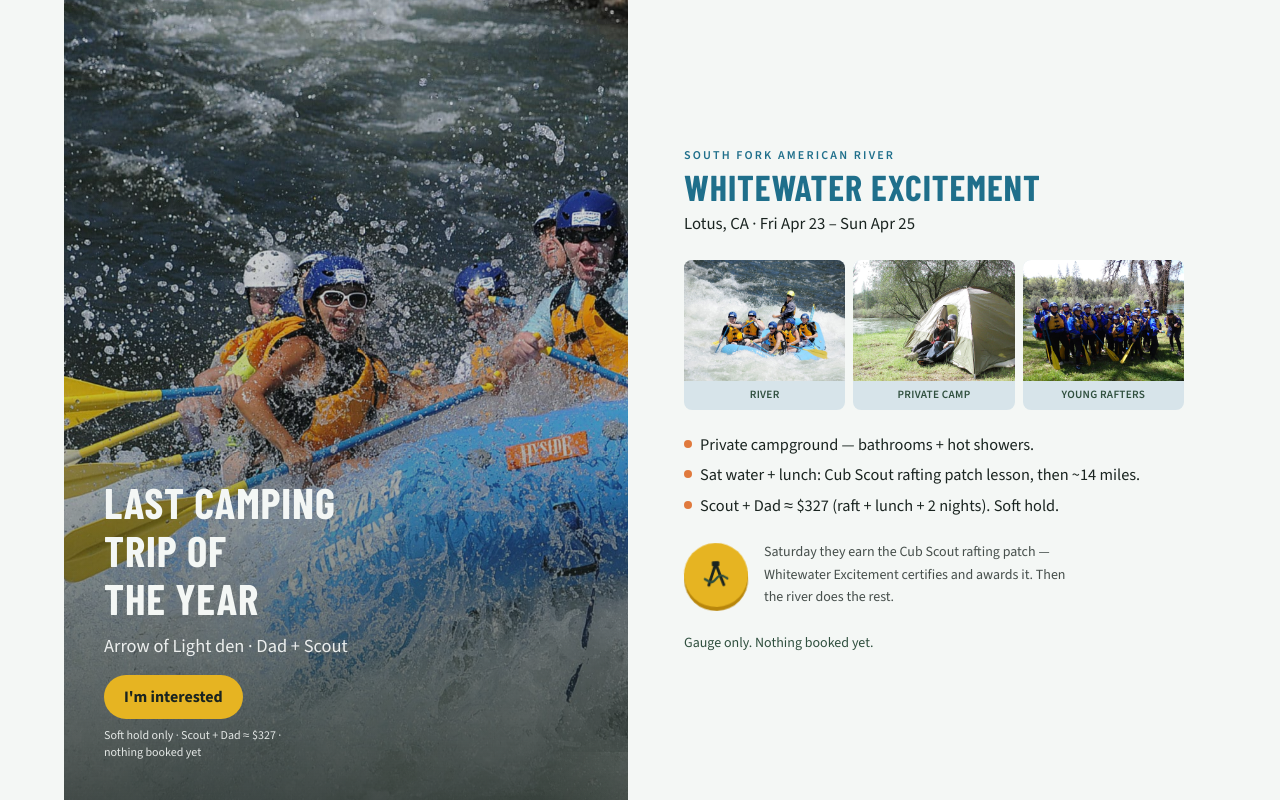
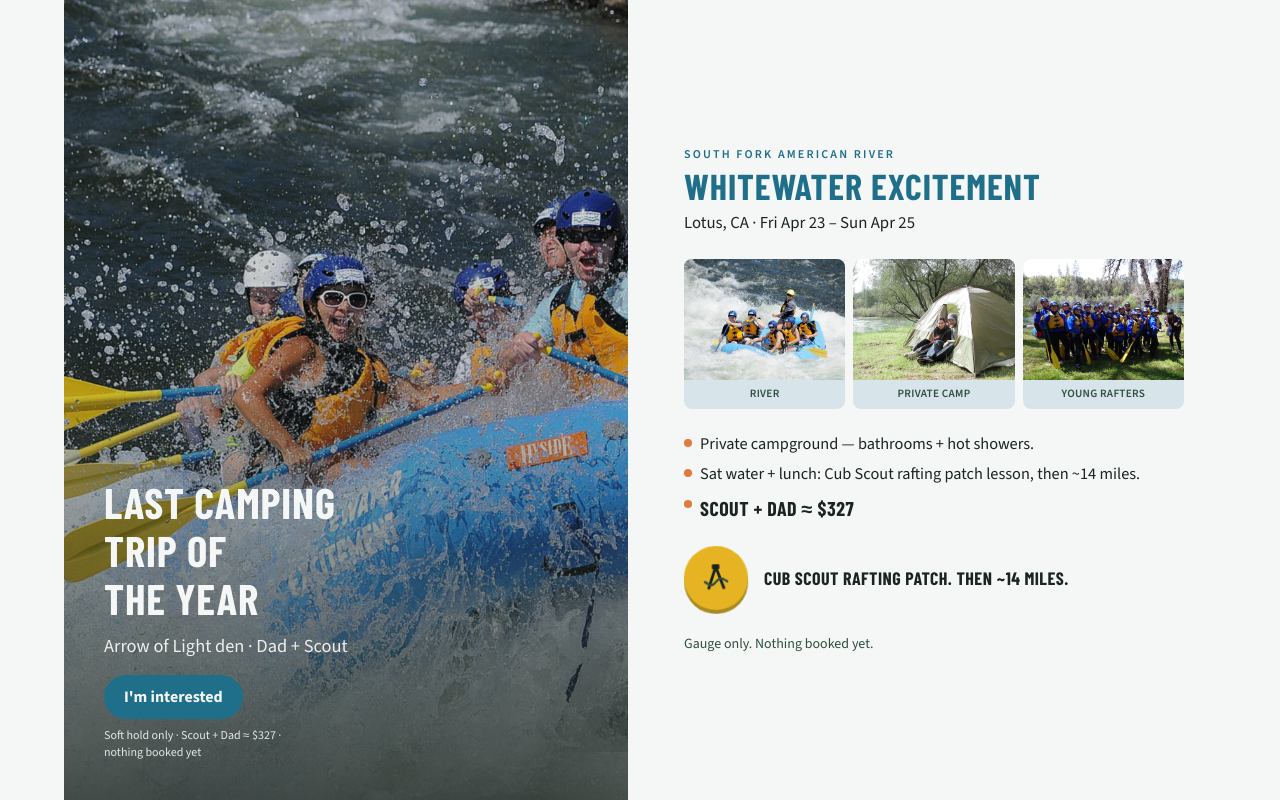
Before and after one commit to genemagg10/camping-trip, a Next.js app: page / in a window 1280 px wide. Shown: the top 800 px of the page. Built offline with nearby package versions, Linux system fonts and the light colour scheme; a web font is replaced by a local one.

Commit message:
Lock Dieter postcard tokens v1 into the theme
Canonical :root hexes, river for headlines and the I'm interested CTA,
patch gold only on the stamp beat, heavier short lines for price and
patch. Motion v1 unchanged.

Co-authored-by: maggio.xyz <genemagg10@users.noreply.github.com>

```diff
--- a/app/globals.css
+++ b/app/globals.css
@@ -1,15 +1,26 @@
 @import "tailwindcss";
 
+/* Dieter postcard tokens v1 — do not drift these hexes. */
+:root {
+  --foam: #f4f7f5;
+  --river: #1f6f8b;
+  --sky: #7ec8e3;
+  --forest: #2f4f3e;
+  --ink: #1a2420;
+  --patch-gold: #e6b422;
+  --ember: #e07a3d;
+  --mist: #d7e4ea;
+}
+
 @theme inline {
-  --color-foam: #f4f7f5;
-  --color-river: #1f6f8b;
-  --color-sky: #7ec8e3;
-  --color-forest: #2f4f3e;
-  --color-ink: #1a2420;
-  --color-gold: #e6b422;
-  --color-ember: #e07a3d;
-  --color-mist: #d7e4ea;
-  --color-raft: #2896d2;
+  --color-foam: var(--foam);
+  --color-river: var(--river);
+  --color-sky: var(--sky);
+  --color-forest: var(--forest);
+  --color-ink: var(--ink);
+  --color-gold: var(--patch-gold);
+  --color-ember: var(--ember);
+  --color-mist: var(--mist);
   --font-display: var(--font-display);
   --font-sans: var(--font-body);
 }
@@ -165,13 +176,13 @@ h3,
 
 @keyframes cta-once {
   0% {
-    box-shadow: 0 0 0 0 rgba(230, 180, 34, 0);
+    box-shadow: 0 0 0 0 rgb(31 111 139 / 0);
   }
   40% {
-    box-shadow: 0 0 0 8px rgba(230, 180, 34, 0.35);
+    box-shadow: 0 0 0 8px rgb(31 111 139 / 0.32);
   }
   100% {
-    box-shadow: 0 0 0 0 rgba(230, 180, 34, 0);
+    box-shadow: 0 0 0 0 rgb(31 111 139 / 0);
   }
 }
 
--- a/components/AchievementStamp.tsx
+++ b/components/AchievementStamp.tsx
@@ -30,7 +30,7 @@ export function AchievementStamp() {
   return (
     <div
       ref={mark}
-      className="achieve-stamp inline-flex size-16 shrink-0 items-center justify-center rounded-full bg-gold text-ink shadow-[0_4px_0_#b8860b]"
+      className="achieve-stamp inline-flex size-16 shrink-0 items-center justify-center rounded-full bg-gold text-ink shadow-[0_4px_0_color-mix(in_srgb,var(--patch-gold)_70%,var(--ink))]"
       aria-hidden
     >
       <svg viewBox="0 0 64 64" className="size-10" aria-hidden>
@@ -45,11 +45,11 @@ export function AchievementStamp() {
         <path
           d="M14 38c10 7 12 7 18 0s8-7 18 0"
           fill="none"
-          stroke="#2F4F3E"
+          stroke="var(--forest)"
           strokeWidth="3.5"
           strokeLinecap="round"
         />
-        <rect x="26" y="10" width="12" height="8" rx="2" fill="#1A2420" />
+        <rect x="26" y="10" width="12" height="8" rx="2" fill="var(--ink)" />
       </svg>
     </div>
   );
--- a/components/Postcard.tsx
+++ b/components/Postcard.tsx
@@ -85,7 +85,7 @@ export function Postcard() {
           <a
             ref={cta}
             href="#rsvp"
-            className="mt-4 inline-flex min-h-11 w-fit items-center rounded-full bg-gold px-5 py-2.5 text-base font-bold text-ink"
+            className="mt-4 inline-flex min-h-11 w-fit items-center rounded-full bg-river px-5 py-2.5 text-base font-bold text-foam"
           >
             I&apos;m interested
           </a>
@@ -144,18 +144,16 @@ export function Postcard() {
           </li>
           <li className="flex gap-2">
             <span className="mt-1.5 size-2 shrink-0 rounded-full bg-ember" />
-            <span>
-              Scout + Dad ≈ ${trip.scoutDadApprox} (raft + lunch + 2 nights).
-              Soft hold.
+            <span className="font-display text-xl font-extrabold tracking-wide uppercase">
+              Scout + Dad ≈ ${trip.scoutDadApprox}
             </span>
           </li>
         </ul>
 
         <div className="flex items-center gap-4">
           <AchievementStamp />
-          <p className="max-w-xs text-sm leading-relaxed text-ink/80">
-            Saturday they earn the Cub Scout rafting patch — Whitewater
-            Excitement certifies and awards it. Then the river does the rest.
+          <p className="max-w-xs font-display text-lg leading-tight font-bold tracking-wide text-ink uppercase">
+            Cub Scout rafting patch. Then ~14 miles.
           </p>
         </div>
 
--- a/components/Rsvp.tsx
+++ b/components/Rsvp.tsx
@@ -114,7 +114,7 @@ export function Rsvp() {
                   key={value}
                   className={`cursor-pointer rounded-lg border px-3 py-2.5 text-center text-sm font-semibold ${
                     form.interest === value
-                      ? "border-gold bg-gold/20"
+                      ? "border-river bg-sky/30"
                       : "border-mist bg-foam"
                   }`}
                 >
```
Also changed, not shown: 1 other file (tests, documents, lock files or other folders).
